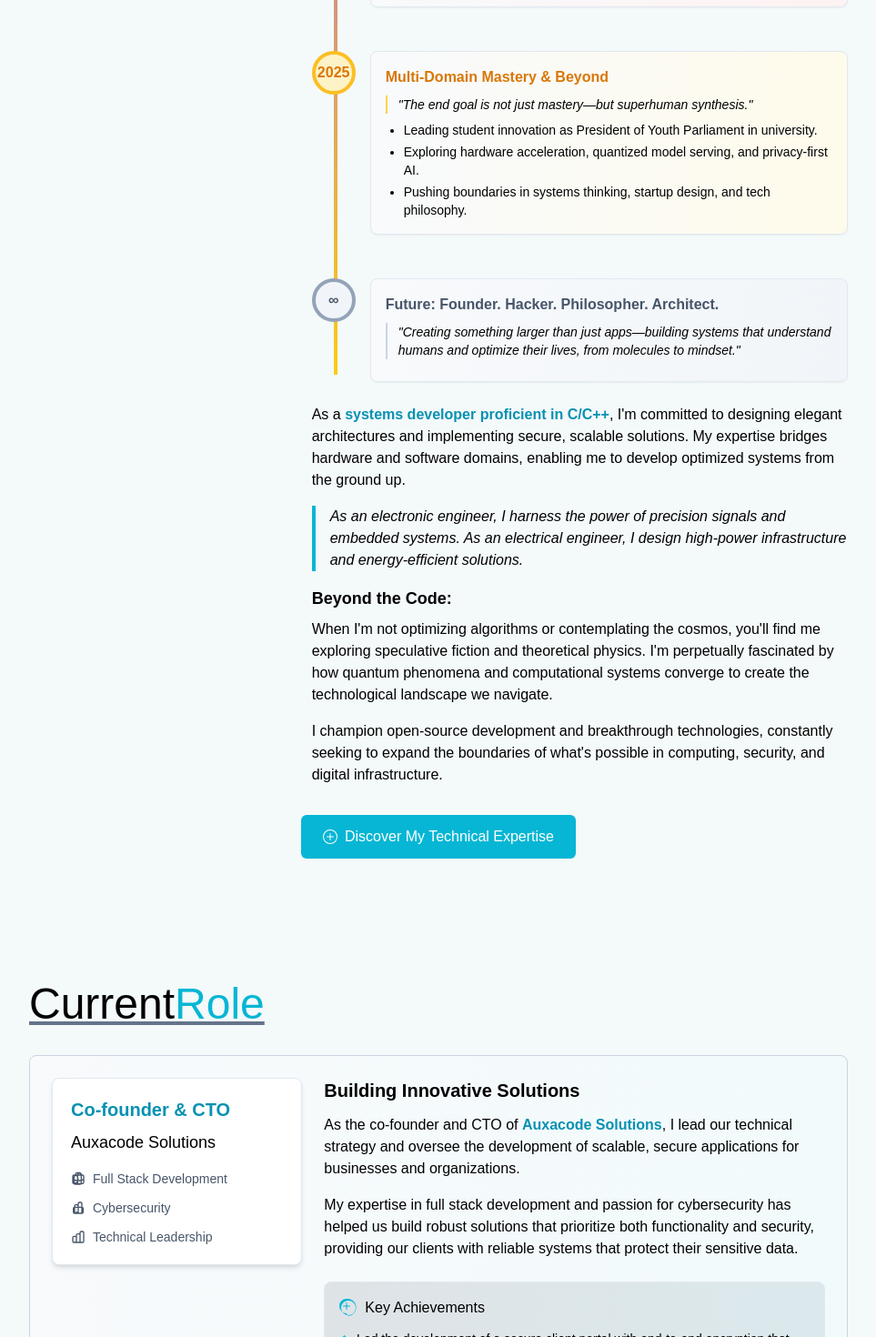
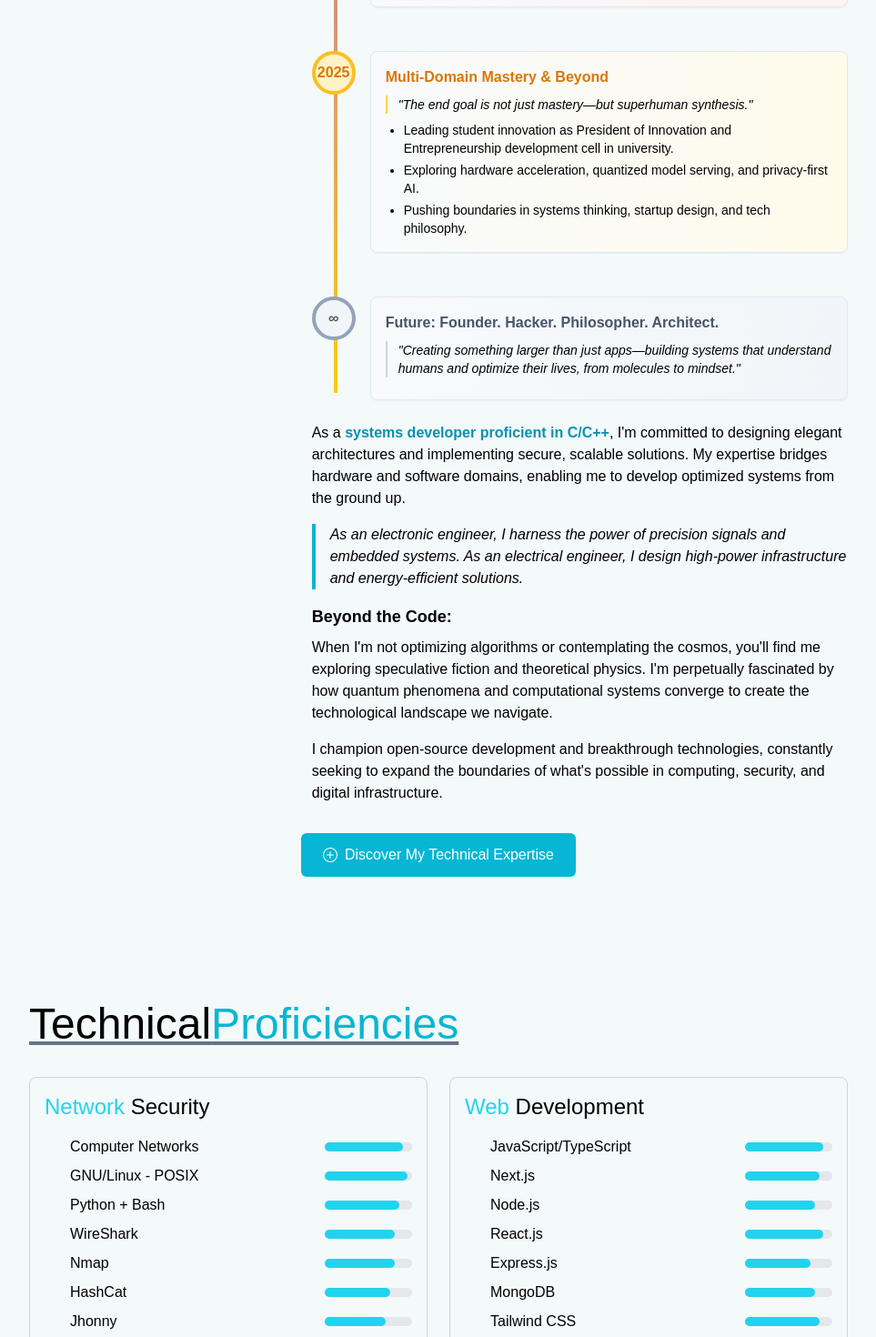
Before and after one commit to StarOne01/StarOne01.github.io, a Next.js app: page / in a window 1280 px wide. Shown: the part 2440-3910 px from the top of the page at 91% size, without its empty margins (158-1121 px from the left). Built offline with nearby package versions, Linux system fonts and the light colour scheme; a web font is replaced by a local one.

Commit message:
fix: update Whoami section to reflect accurate role in university leadership

```diff
--- a/src/app/page.tsx
+++ b/src/app/page.tsx
@@ -242,7 +242,7 @@ function Whoami() {
                         "The end goal is not just mastery—but superhuman synthesis."
                       </blockquote>
                       <ul className="list-disc ml-5 text-sm space-y-1 mt-2">
-                        <li>Leading student innovation as President of Youth Parliament in university.</li>
+                        <li>Leading student innovation as President of Innovation and Entrepreneurship development cell in university.</li>
                         <li>Exploring hardware acceleration, quantized model serving, and privacy-first AI.</li>
                         <li>Pushing boundaries in systems thinking, startup design, and tech philosophy.</li>
                       </ul>
@@ -841,7 +841,6 @@ export default function Home() {
       <div className={"m-7 md:max-w-[900px] lg:mx-auto md:mx-16 mx-6 text-base " + parkin.className}>
         <Whoami />
         <br />
-        <Professional />
         <Skills />
         <ThingsIlove />
         <Contact />
```
